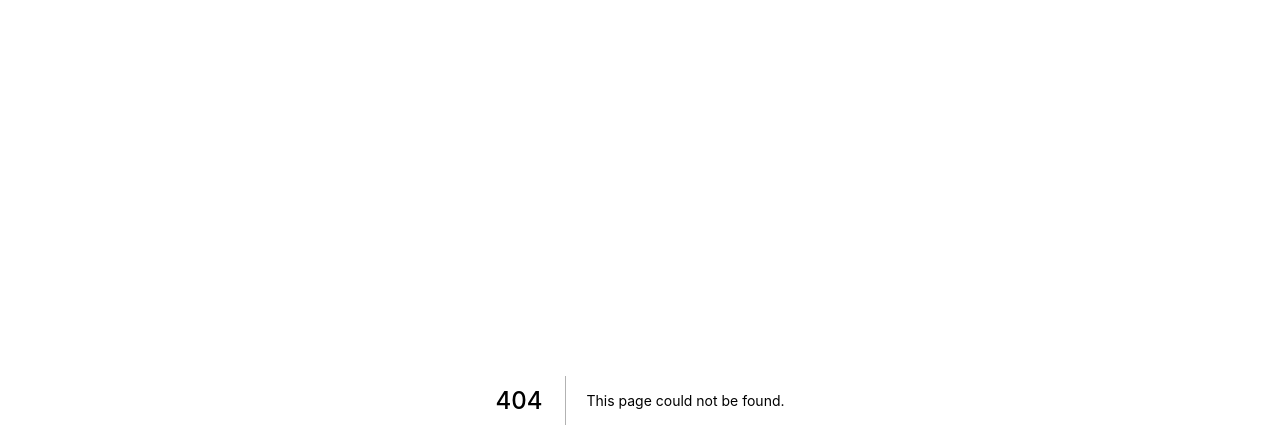
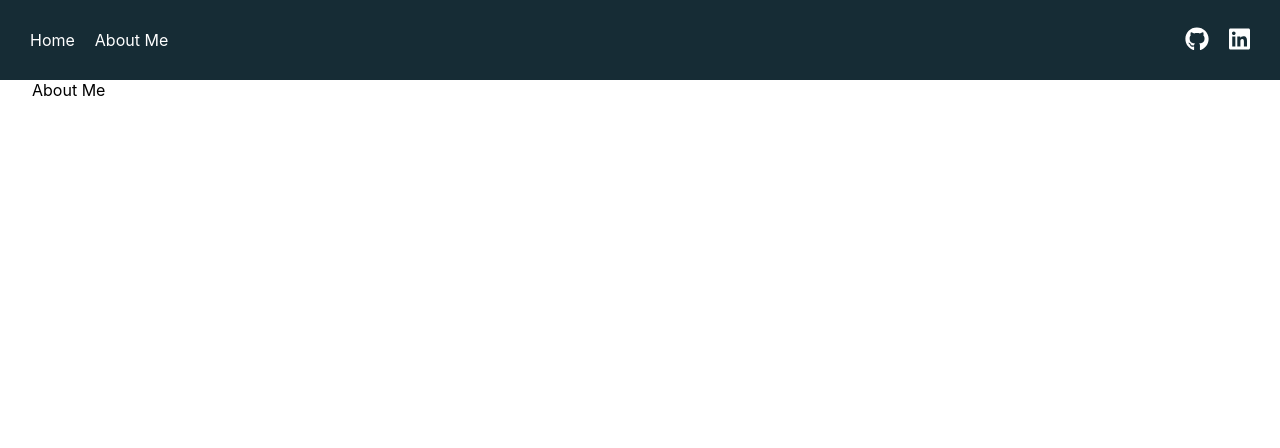
Before and after one commit to wshivers93/portfolio, a Next.js app: page /aboutme in a window 1280 px wide. Before the commit this address had no page. Shown: the top 448 px of the page. Built offline with nearby package versions, Linux system fonts and the light colour scheme.

Commit message:
initial commit

```diff
--- /dev/null
+++ b/components/Navbar.tsx
@@ -0,0 +1,36 @@
+import { FontAwesomeIcon } from '@fortawesome/react-fontawesome'
+import Link from 'next/link'
+import styles from '../styles/Navbar.module.css'
+
+function Navbar() {
+    return (
+        <header className={styles['site-header']}>
+            <nav className={styles.navbar}>
+                <ul>
+                    <li>
+                        <Link href='/'>
+                            Home
+                        </Link>
+                    </li>
+                    <li>
+                        <Link href='/aboutme'>
+                            About Me
+                        </Link>
+                    </li>
+                </ul>
+            </nav>
+
+            <div className={styles['social-links']}>
+                <a href='https://github.com'>
+                    <FontAwesomeIcon icon={['fab', 'github']} />
+                </a>
+
+                <a href='https://linkedin.com'>
+                    <FontAwesomeIcon icon={['fab', 'linkedin']} />
+                </a>
+            </div>
+        </header>
+    )
+}
+
+export default Navbar
--- a/package.json
+++ b/package.json
@@ -8,6 +8,10 @@
     "lint": "next lint"
   },
   "dependencies": {
+    "@fortawesome/fontawesome-svg-core": "^1.2.36",
+    "@fortawesome/free-brands-svg-icons": "^5.15.4",
+    "@fortawesome/free-solid-svg-icons": "^5.15.4",
+    "@fortawesome/react-fontawesome": "^0.1.16",
     "next": "12.0.2",
     "react": "17.0.2",
     "react-dom": "17.0.2"
--- a/pages/_app.tsx
+++ b/pages/_app.tsx
@@ -1,5 +1,14 @@
 import '../styles/globals.css'
 import type { AppProps } from 'next/app'
+import { config } from '@fortawesome/fontawesome-svg-core'
+import '@fortawesome/fontawesome-svg-core/styles.css'
+import { library } from '@fortawesome/fontawesome-svg-core'
+import { fab } from '@fortawesome/free-brands-svg-icons'
+
+library.add(fab)
+config.autoAddCss = false
+
+// TODO: add theme switching
 
 function MyApp({ Component, pageProps }: AppProps) {
   return <Component {...pageProps} />
--- /dev/null
+++ b/pages/aboutme.tsx
@@ -0,0 +1,17 @@
+import type { NextPage } from 'next'
+import Head from 'next/head'
+import NavBar from '../components/Navbar'
+import styles from '../styles/Home.module.css'
+
+const AboutMe: NextPage = () => {
+    return(
+        <>
+        <NavBar />
+        <div className={styles.container}>
+            <div>About Me</div>
+        </div>
+        </>
+    )
+}
+
+export default AboutMe
--- /dev/null
+++ b/styles/Navbar.module.css
@@ -0,0 +1,39 @@
+.site-header {
+    background-color: var(--background);
+    color: var(--text-primary);
+    display: flex;
+    flex-flow: row nowrap;
+    height: 10vh;
+    padding: 0 20px;
+    width: 100%;
+}
+
+.navbar {
+    width: 80%;
+}
+
+.navbar ul {
+    display: flex;
+    height: 100%;
+    line-height: 10vh;
+    margin: 0;
+    padding: 0;
+}
+
+.navbar ul li {
+    margin: 0 10px;
+}
+
+.social-links {
+    font-size: 1.5em;
+    height: 100%;
+    line-height: 10vh;
+    margin: 0;
+    padding: 0;
+    width: 20%;
+    text-align: right;
+}
+
+.social-links a {
+    margin: 0 10px;
+}
--- a/styles/globals.css
+++ b/styles/globals.css
@@ -11,6 +11,20 @@ a {
   text-decoration: none;
 }
 
+li {
+  list-style: none;
+}
+
 * {
   box-sizing: border-box;
 }
+
+:root {
+    --background: #162c35;
+    --text-primary: white;
+}
+
+[data-theme='light'] {
+  --background: white;
+  --text-primary: black;
+}
```
Also changed, not shown: pages/index.tsx (+5 -48 lines), 1 other file (tests, documents, lock files or other folders).
